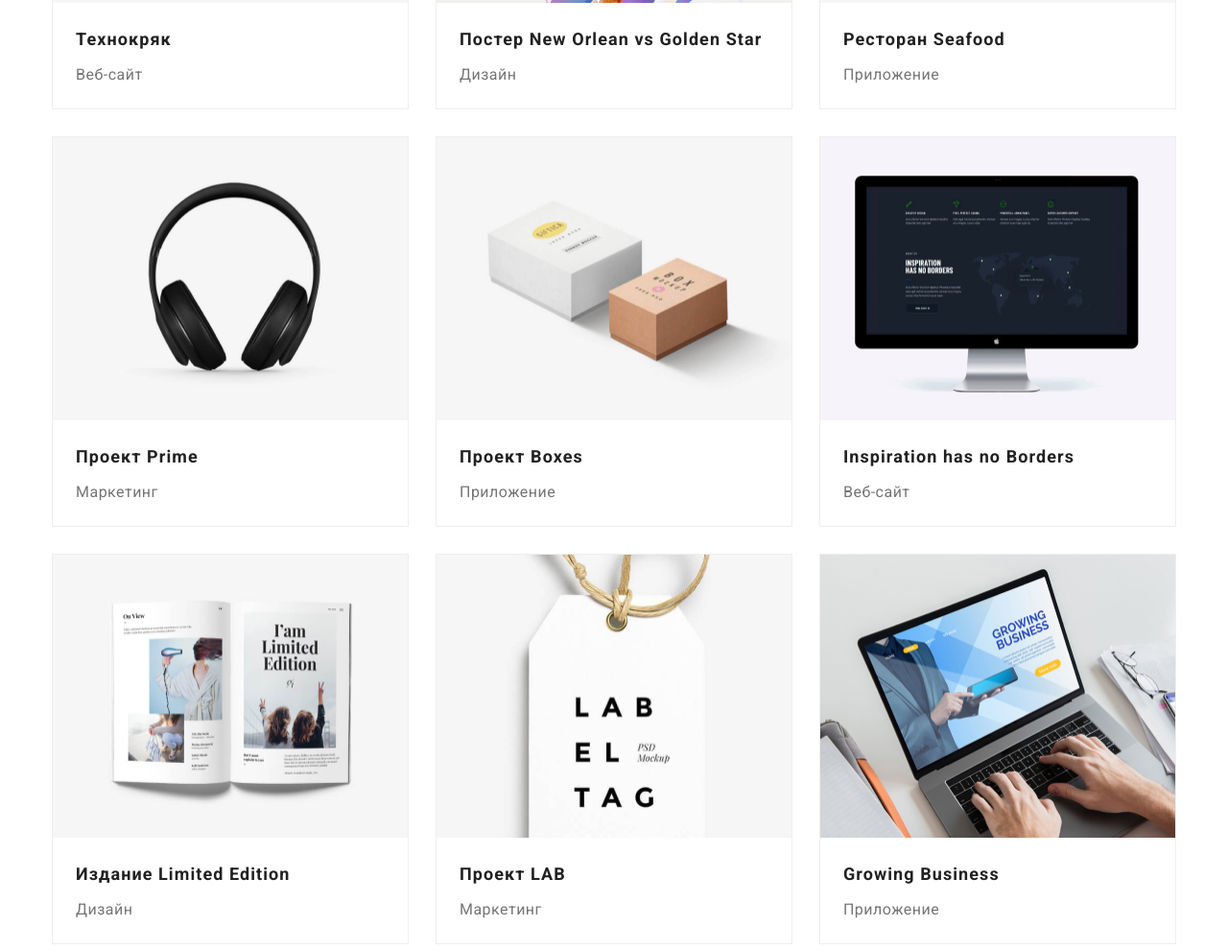
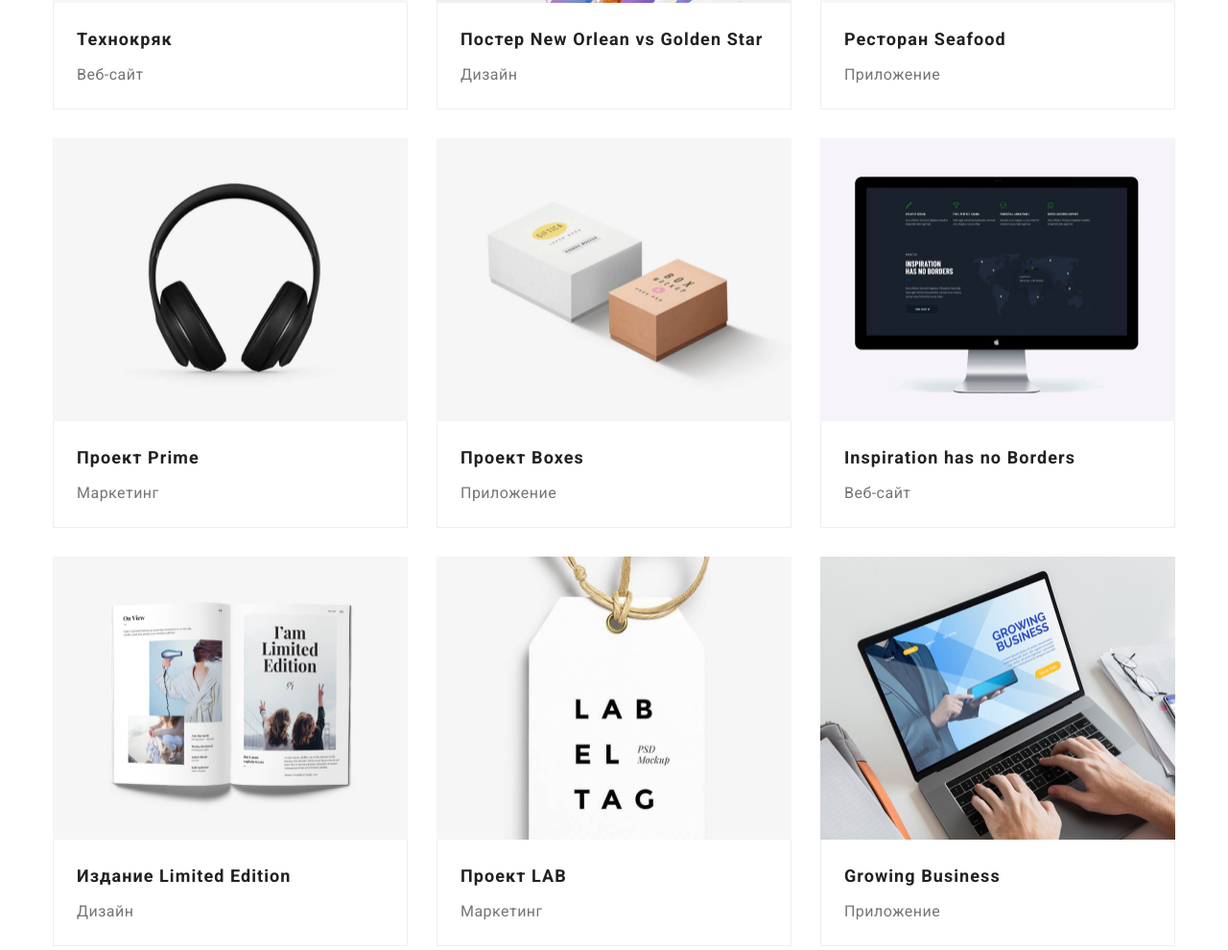
Before and after one commit to IhorMal/goit-markup-hw-03, a plain HTML site: page portfolio.html in a window 1280 px wide. Shown: the part 555-1545 px from the top of the page at 96% size. Drawn offline with nearby package versions, Linux system fonts and the light colour scheme.

Commit message:
Добавлення div

```diff
--- a/css/styles.css
+++ b/css/styles.css
@@ -261,8 +261,9 @@ picture {
   flex-wrap: wrap;
 }
 
-.team-img {
+.team-information {
   margin-bottom: 30px;
+  margin-top: 30px;
 }
 
 .team-item {
@@ -392,7 +393,6 @@ picture {
   margin-right: 30px;
   margin-bottom: 30px;
   background-color: #fff;
-  outline: 1px solid #eeeeee;
 }
 
 .portfolio-items:nth-child(3n) {
@@ -406,10 +406,14 @@ picture {
   display: block;
 }
 
+.portfolio-description {
+  padding: 20px 24px;
+  border: 1px solid #eeeeee;
+  border-top: none;
+}
+
 .portfolio-title {
   margin-bottom: 4px;
-  margin-top: 20px;
-  margin-left: 24px;
   font-weight: 700;
   font-size: 18px;
   line-height: 2;
@@ -418,9 +422,6 @@ picture {
 }
 
 .portfolio-text {
-  padding-right: 60px;
-  margin-bottom: 20px;
-  margin-left: 24px;
   font-size: 16px;
   line-height: 1.88;
   color: var(--main-txt-cl);
--- a/portfolio.html
+++ b/portfolio.html
@@ -74,8 +74,10 @@
                   width="370"
                   height="295"
                 />
+                <div class="portfolio-description">
                   <h2 class="portfolio-title reset-title">Технокряк</h2>
                   <p class="portfolio-text">Веб-сайт</p>
+                </div>
               </a>
             </li>
             <li class="portfolio-items">
@@ -87,8 +89,10 @@
                   width="370"
                   height="295"
                 />
+                <div class="portfolio-description">
                   <h2 class="portfolio-title">Постер New Orlean vs Golden Star</h2>
                   <p class="portfolio-text">Дизайн</p>
+                </div>
               </a>
             </li>
             <li class="portfolio-items">
@@ -100,8 +104,10 @@
                   width="370"
                   height="295"
                 />
+                <div class="portfolio-description">
                   <h2 class="portfolio-title">Ресторан Seafood</h2>
                   <p class="portfolio-text">Приложение</p>
+                </div>
               </a>
             </li>
             <li class="portfolio-items">
@@ -113,8 +119,10 @@
                   width="370"
                   height="295"
                 />
+                <div class="portfolio-description">
                   <h2 class="portfolio-title">Проект Prime</h2>
                   <p class="portfolio-text">Маркетинг</p>
+                </div>
               </a>
             </li>
             <li class="portfolio-items">
@@ -126,8 +134,10 @@
                   width="370"
                   height="295"
                 />
+                <div class="portfolio-description">
                   <h2 class="portfolio-title">Проект Boxes</h2>
                   <p class="portfolio-text">Приложение</p>
+                </div>
               </a>
             </li>
             <li class="portfolio-items">
@@ -139,8 +149,10 @@
                   width="370"
                   height="295"
                 />
+                <div class="portfolio-description">
                   <h2 class="portfolio-title">Inspiration has no Borders</h2>
                   <p class="portfolio-text">Веб-сайт</p>
+                </div>
               </a>
             </li>
             <li class="portfolio-items">
@@ -152,8 +164,10 @@
                   width="370"
                   height="295"
                 />
+                <div class="portfolio-description">
                   <h2 class="portfolio-title">Издание Limited Edition</h2>
                   <p class="portfolio-text">Дизайн</p>
+                </div>
               </a>
             </li>
             <li class="portfolio-items">
@@ -165,8 +179,10 @@
                   width="370"
                   height="295"
                 />
+                <div class="portfolio-description">
                   <h2 class="portfolio-title">Проект LAB</h2>
                   <p class="portfolio-text">Маркетинг</p>
+                </div>
               </a>
             </li>
             <li class="portfolio-items">
@@ -178,8 +194,10 @@
                   width="370"
                   height="295"
                 />
+                <div class="portfolio-description">
                   <h2 class="portfolio-title">Growing Business</h2>
                   <p class="portfolio-text">Приложение</p>
+                </div>
               </a>
             </li>
           </ul>
```
Also changed, not shown: index.html (+8 -0 lines). Lines whose indentation alone changed are shown as unchanged.
